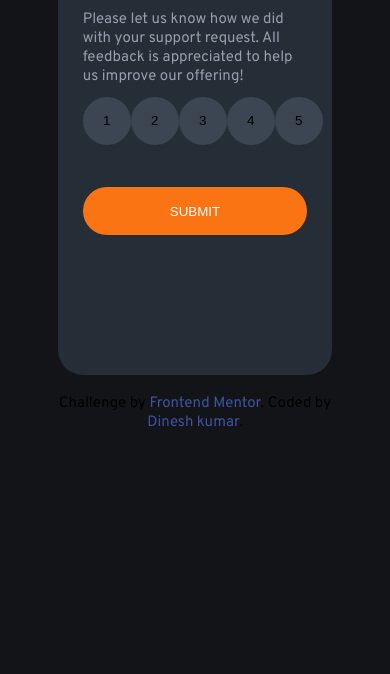
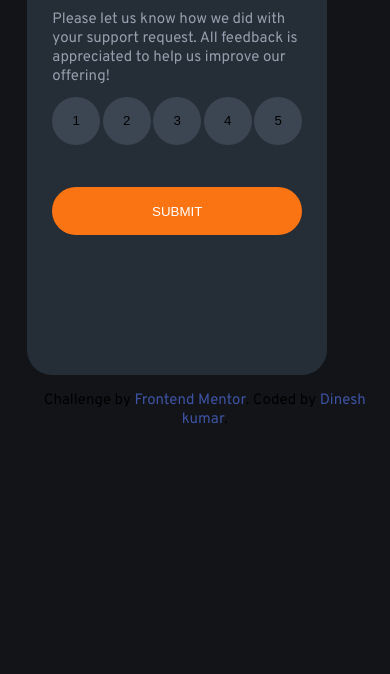
Before and after one commit to DineshKumar-Engg/JS-Rating-component, a plain HTML site: page index.html in a window 390 px wide. Shown: the part 170-844 px from the top of the page. Drawn offline with Linux system fonts and the light colour scheme.

Commit message:
newly added

```diff
--- a/style.css
+++ b/style.css
@@ -23,24 +23,25 @@
   text-decoration: none;
 }
 body {
-  margin:10%;
+  margin:10% 30%;
   background-color: hsl(216, 12%, 8%);
   font-family: 'Overpass', sans-serif;
   Font-size: 15px;
   display: block;
-  align-items: center;
+
 }
 li{
   list-style: none;
 }
 .main , .final{
   height:60vh;
-  margin:6%;
   padding:25px;
   background-color:hsl(213, 19%, 18%);
   border-radius:25px;
-  max-width: 500px;
+  width:400px;
   flex-direction: column;
+  align-items: center;
+  justify-content: center;
 }
 .main h1{
   margin:0.3rem 0 1rem;
@@ -134,3 +135,13 @@ li{
   color: hsl(216, 12%, 54%);
   text-align: center;
 }
+
+@media (max-width:600px) {
+  .main , .final{
+    width:300px;
+}
+body{
+  margin-left:7%;
+  margin-right:2%;
+}
+}
```
